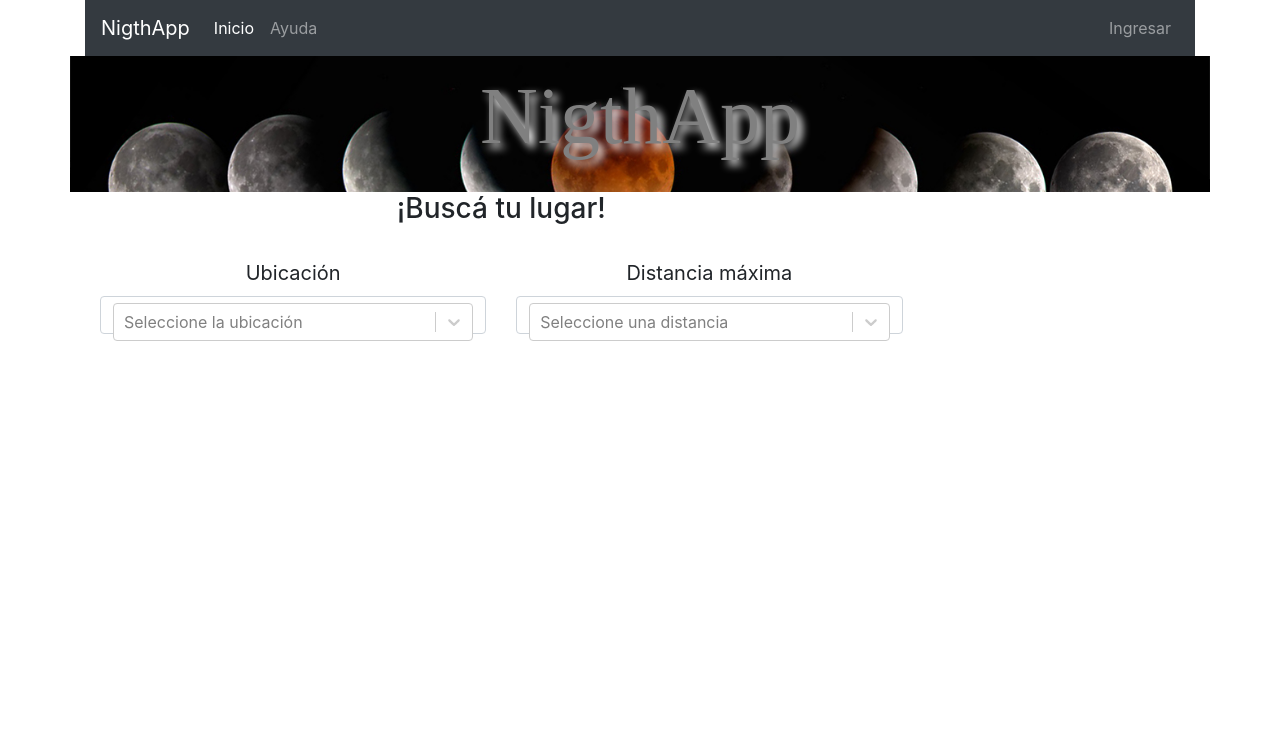
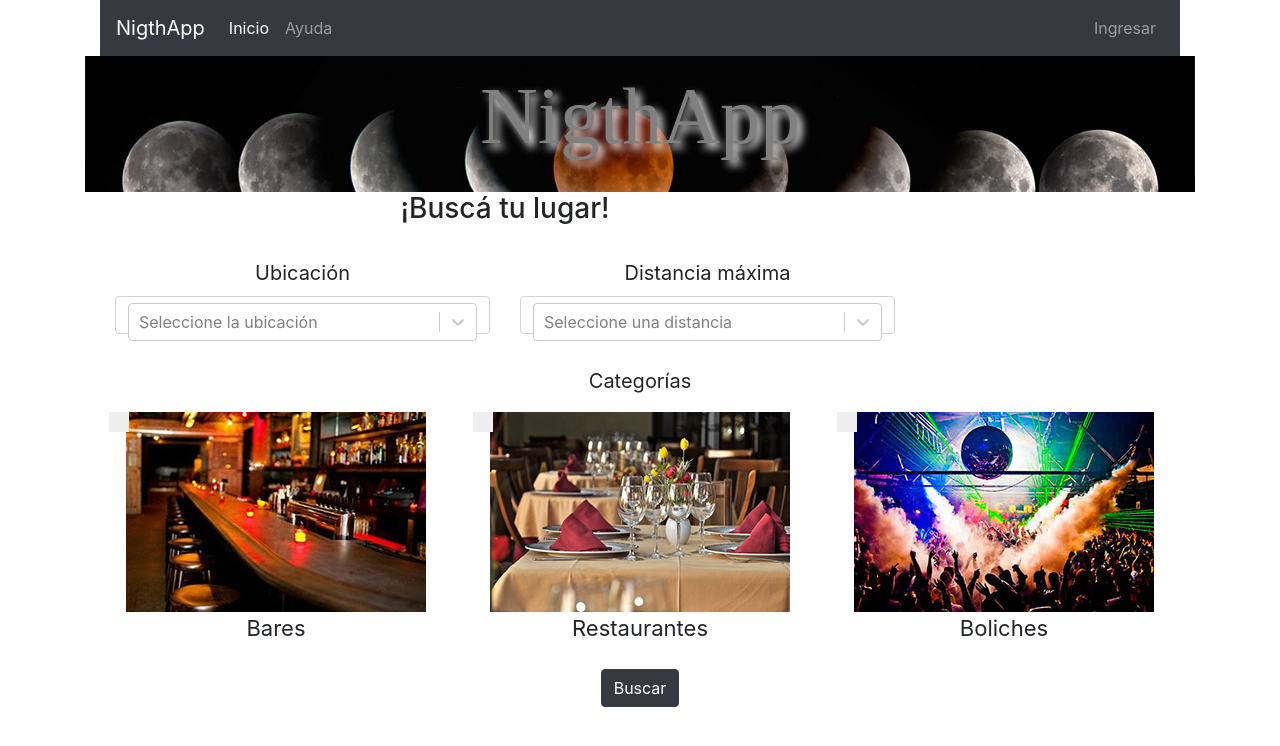
Before and after one commit to Leorebollini/NigthAppFront, a React (Create React App) app: page / in a window 1280 px wide. Shown: the top 746 px of the page. Built offline with nearby package versions, Linux system fonts and the light colour scheme.

Commit message:
componentes de index listos

```diff
--- a/src/App.js
+++ b/src/App.js
@@ -5,15 +5,21 @@ import Navegador from './components/Navegador.jsx';
 import Registrarse from './components/Registrarse.jsx';
 import Header from './components/Header.jsx';
 import FormLugar from './components/FormLugar.jsx';
+import Categorias from './components/Categorias.jsx';
+import BtnBuscar from './components/BtnBuscar.jsx';
 
 class App extends Component {
   render() {
     return (
       <div className="App">
-        <Navegador/>
-        <Header/>
-        <FormLugar/>
+        <div className="container">
+          <Navegador/>
+          <Header/>
+          <FormLugar/>
+          <Categorias/>
+          <BtnBuscar/>
 
+        </div>
       </div>
     )
   }
--- /dev/null
+++ b/src/components/BtnBuscar.jsx
@@ -0,0 +1,16 @@
+import React, { Component } from 'react';
+
+class BtnBuscar extends Component {
+  render() {
+    return (
+        <div className = "BtnBuscar">
+            <div className="form-group  row  px-4">
+                <div className="col">
+                <button className="btn  btn-dark" type="submit">Buscar</button>
+                </div>
+            </div>
+        </div>
+    )
+  }
+}
+export default BtnBuscar;
--- /dev/null
+++ b/src/components/Categorias.jsx
@@ -0,0 +1,47 @@
+import React, { Component } from 'react';
+
+class Categorias extends Component {
+  render() {
+    return (
+        <div className = "Categorias">
+            <div className="row">
+                <div className="col-12">
+                    <p className="form_text">Categorías</p>
+                </div>
+            </div>
+            <div className=" form-group row  px-4">
+                <div className="col-xs-12 col-sm-12 col-md-4">
+                <div className="form-check-label">
+                    <label className="block-check">
+                        <img className="img-fluid" src="img/boton_bar.jpg"></img>
+                        <input type="checkbox" name="categoria_bar" id="categoria_bar"/>Bares
+                        <span className="checkmark"></span>
+                        </label>
+                </div>
+                </div>
+                <div className="col-xs-12 col-sm-12 col-md-4">
+                    <div className="form-check-label">
+                    <label className="block-check">
+                        <img className="img-fluid" src="img/boton_restaurante.jpg"></img>
+                        <input type="checkbox" name="categoria_restaurante" id="categoria_restaurante"/>Restaurantes
+                        <span className="checkmark"></span>
+                        </label>
+                    </div>
+                </div>
+                <div className="col-xs-12 col-sm-12 col-md-4">
+
+                    <div className="form-check-label">
+                    <label className="block-check">
+                        <img className="img-fluid" src="img/boton_discoteca.jpg"></img>
+                        <input type="checkbox" name="categoria_boliche" id="categoria_boliche"/>Boliches
+                        <span className="checkmark"></span>
+                        </label>
+                    </div>
+                </div>
+            </div>
+        </div>
+    )
+  }
+}
+
+export default Categorias;
--- a/src/components/Registrarse.jsx
+++ b/src/components/Registrarse.jsx
@@ -21,7 +21,7 @@ class Registrarse extends Component {
                                 <div className="form-group" id="user-group">
                                     <input type="text" className="form-control" placeholder="Nombre de usuario" name="username"/>
                                 </div>
-                                <div class="form-group" id="contrasena-group">
+                                <div className="form-group" id="contrasena-group">
                                     <input type="password" className="form-control" placeholder="Contrasena" name="password"/>
                                 </div>
                                 <button type="submit" className="btn  btn-dark"><i className="fas fa-sign-in-alt"></i>  Ingresar </button>
```
Also changed, not shown: src/components/FormLugar.jsx (+1 -8 lines).
